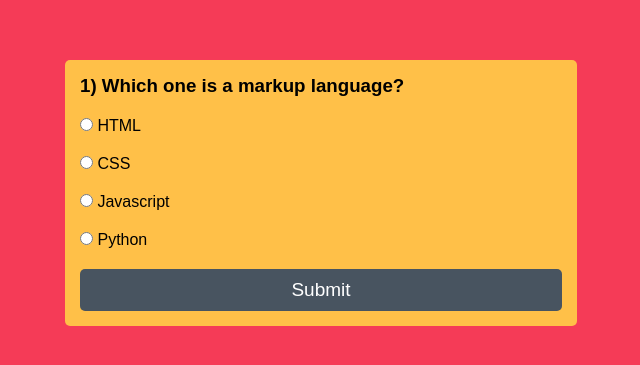
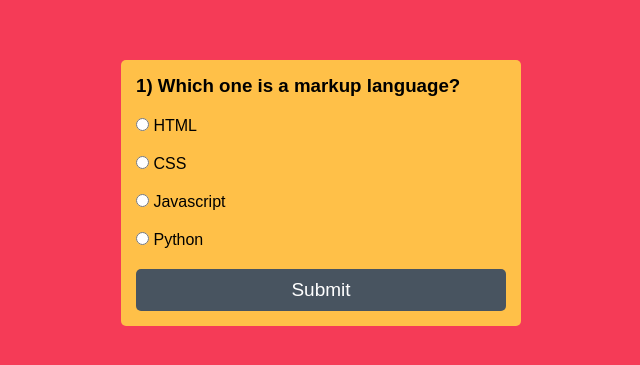
Before and after one commit to sajib-hossan1/quiz-app, a plain HTML site: page index.html in a window 1280 px wide. Shown: the part 207-572 px from the top of the page, without its empty margins (319-959 px from the left). Drawn offline with Linux system fonts and the light colour scheme.

Commit message:
bug fixes

```diff
--- a/css/style.css
+++ b/css/style.css
@@ -18,7 +18,8 @@ body {
 }
 
 #box {
-    width: 40%;
+    width: 400px;
+    max-width: 90%;
     background-color: #ffc048;
     border-radius: 5px;
     padding: 15px;
```
